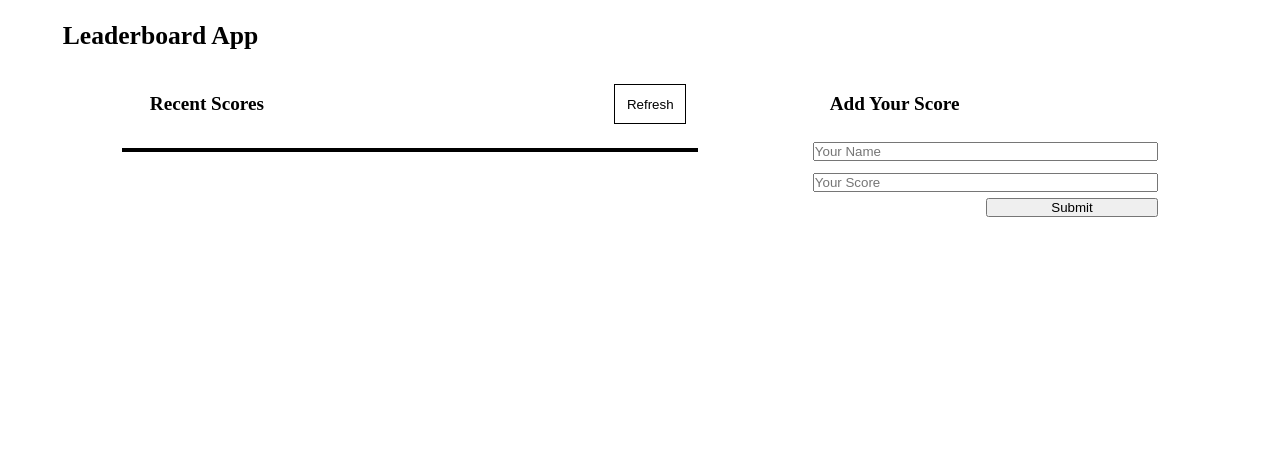
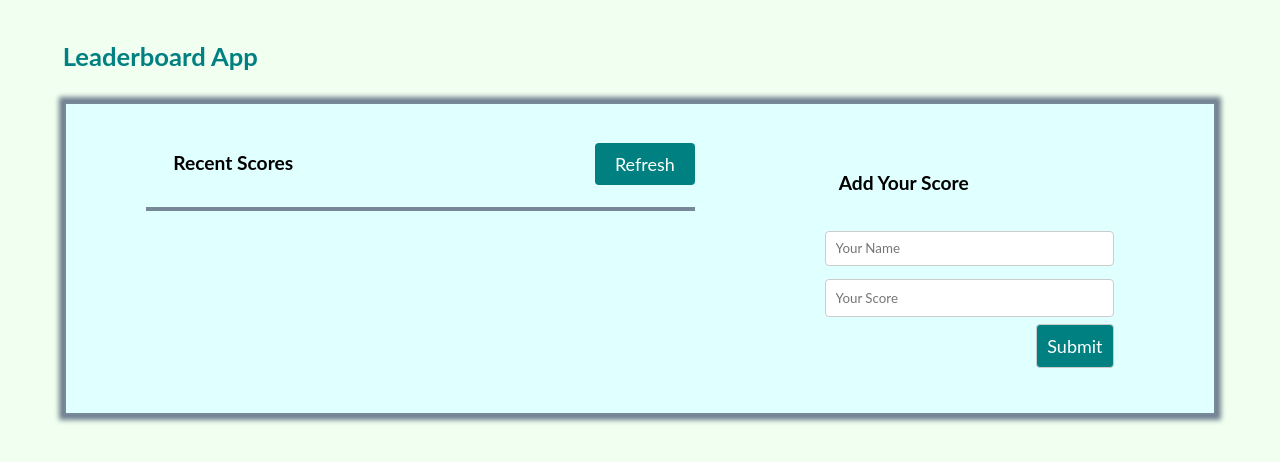
Before and after one commit to rmiyoyo/Leaderboard, a website built with webpack: page src/index.html in a window 1280 px wide. Built offline with nearby package versions, Linux system fonts and the light colour scheme.

Commit message:
Add styling to the app

```diff
--- a/src/style.css
+++ b/src/style.css
@@ -1,7 +1,37 @@
 * {
+  font-family: 'Lato', sans-serif;
   box-sizing: border-box;
   margin: 0;
   padding: 0;
+}
+
+body {
+  background-color: #f0fff0;
+}
+
+h1 {
+  font-size: 48px;
+  font-weight: bold;
+  color: #008080;
+  margin-top: 20px;
+  margin-bottom: 10px;
+  position: relative;
+}
+
+h1::after {
+  position: absolute;
+  bottom: -5px;
+  left: 0;
+  width: 50px;
+  height: 2px;
+  background-color: #008080;
+}
+
+.main-div {
+  background-color: #e0ffff;
+  border: 2px solid #789;
+  box-shadow: 0 0 5px 5px #708090;
+  padding: 2%;
 }
 
 ul {
@@ -16,15 +46,24 @@ ul {
 .main-column {
   display: flex;
   flex-direction: column;
+  border-right: 10%;
 }
 
 .refresh {
-  border: 1px solid black;
-  margin: 2%;
-  padding: 2%;
-  outline: none;
-  background: none;
+  font-size: large;
+  align-self: flex-end;
+  background-color: #008080;
+  color: #fff;
   cursor: pointer;
+  padding: 10px 20px;
+  border: none;
+  border-radius: 4px;
+  margin-bottom: 10px;
+  transition: background-color 0.3s ease;
+}
+
+.refresh:hover {
+  background-color: #00ced1;
 }
 
 @media only screen and (min-width: 375px) {
@@ -57,29 +96,72 @@ ul {
   }
 
   .competition {
-    border: 2px solid #000;
+    border: 2px solid #789;
     margin-top: 12px;
   }
 
   .competition li {
-    padding: 2px 3%;
-    border-bottom: 1px solid #000;
+    padding: 10px 3%;
   }
 
   .competition li:nth-child(even) {
-    background-color: #a9a9a9;
+    background-color: #afeeee;
   }
 
   .add-scores {
     width: 30%;
+    padding: 20px;
+    border-radius: 8px;
+  }
+
+  .add-scores h2 {
+    text-align: left;
+    margin-bottom: 10px;
   }
 
   .scores-form {
+    margin-top: 1px;
+    display: flex;
+    flex-direction: column;
     gap: 6px;
   }
 
-  .scores-form button {
-    width: 50%;
-    margin-left: 50%;
+  .scores-form label {
+    font-weight: bold;
+  }
+
+  .scores-form input[type="text"],
+  .scores-form input[type="number"],
+  .scores-form .submit {
+    padding: 10px;
+    border: 1px solid #ccc;
+    border-radius: 4px;
+    margin-bottom: 1px;
+    width: 100%;
+    box-sizing: border-box;
+  }
+
+  #player-name {
+    height: 35px;
+    padding: 10px;
+    border: 1px solid #ccc;
+    border-radius: 4px;
+    margin-bottom: 1px;
+    width: 100%;
+    box-sizing: border-box;
+  }
+
+  .scores-form .submit {
+    font-size: large;
+    align-self: flex-end;
+    background-color: #008080;
+    color: #fff;
+    cursor: pointer;
+    width: auto;
+    margin-bottom: 0;
+  }
+
+  .scores-form .submit:hover {
+    background-color: #00ced1;
   }
 }
```
